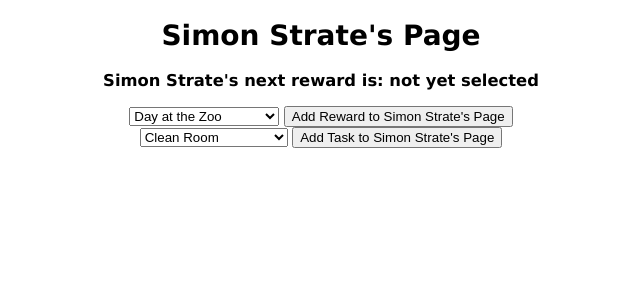
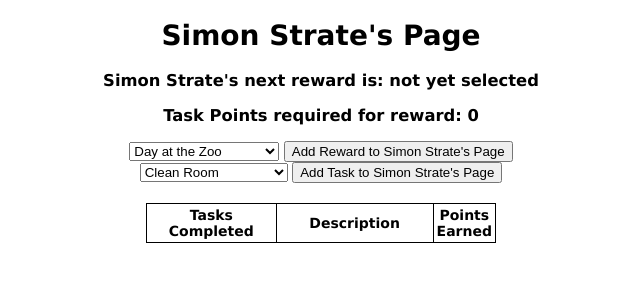
Before and after one commit to casetrait/Project-2-Goodies, a Node server app: page /kids/600000000000000000000007 in a window 1280 px wide. Shown: the part 106-406 px from the top of the page, without its empty margins (319-959 px from the left). Run offline with Node 20, Linux system fonts and the light colour scheme; data comes from the database, SQL or seed files in the repository; lists and menus that the app fills with data are empty; some libraries are stand-ins or nearby versions.

Commit message:
kid tasks subdocument referencing and display setup

```diff
--- a/controllers/kids.js
+++ b/controllers/kids.js
@@ -18,10 +18,11 @@
   }
 
 function show(req, res) {
-    Kid.findById(req.params.id, function(err, kid) {
-        Reward.find({},function(err, rewards) {
-            Task.find({},function(err, tasks) {
+    Kid.findById(req.params.id).populate('tasks').exec(function(err, kid) {
+        Task.find({},function(err, tasks) {
+            Reward.find({},function(err, rewards) {
                 res.render('kids/show', { title: kid.childName+"'s Page", kid, rewards, tasks})
+                console.log(kid)
             })
         })
     })
--- a/models/task.js
+++ b/models/task.js
@@ -1,5 +1,4 @@
 const mongoose = require('mongoose');
-
 const Schema = mongoose.Schema;
 
 const taskSchema = new Schema({
--- a/public/stylesheets/style.css
+++ b/public/stylesheets/style.css
@@ -22,7 +22,7 @@
   margin-right: auto;
 }
 
-#kid-list, #rewards-list, #tasks-list {
+table {
   width: 350px;
   margin-left: auto;
   margin-right: auto;
@@ -67,3 +67,7 @@
 div input {
   width:max-content;
 }
+
+#kid-task-list {
+  margin-top: 20px;
+}
--- a/routes/tasks.js
+++ b/routes/tasks.js
@@ -5,4 +5,6 @@
 router.get('/', tasksCtrl.index)
 router.post('/', tasksCtrl.create)
 
+router.post('/kids/:kidId/tasks', tasksCtrl.addToTasks)
+
 module.exports = router;
--- a/server.js
+++ b/server.js
@@ -27,6 +27,7 @@
 app.use('/kids', kidsRouter);
 app.use('/rewards', rewardsRouter);
 app.use('/tasks', tasksRouter);
+app.use('/', tasksRouter);
 
 // catch 404 and forward to error handler
 app.use(function(req, res, next) {
--- a/views/kids/show.ejs
+++ b/views/kids/show.ejs
@@ -3,22 +3,44 @@
 <h3><%= kid.childName %>'s next reward is:
     <% kid.rewards.title ? kid.rewards.title : kid.rewards.title = "not yet selected" %>
     <%= kid.rewards.title %></h3>
-
-    <!-- reward list -->
-<form action="/kids/<% kid._id %>/rewards" method="POST">
+ <h3>Task Points required for reward: <% kid.rewards.points ? kid.rewards.points : kid.rewards.points = "0" %>
+    <%= kid.rewards.points %></h3>
+    <!-- reward select -->
+<form action="/kids/<%= kid._id %>/rewards" method="POST">
     <select name="rewardId">
         <%- rewards.map(r => `<option value="${r._id}">${r.title}</option>`).join('') %>
     </select>
     <button type="submit">Add Reward to <%= kid.childName %>'s Page</button>
 </form>
 
-    <!-- task list -->
-
-<form action="/kids/<% kid._id %>/tasks" method="POST">
+    <!-- task select -->
+<form action="/kids/<%= kid._id %>/tasks" method="POST">
     <select name="taskId">
         <%- tasks.map(t => `<option value="${t._id}">${t.title}</option>`).join('') %>
     </select>
     <button type="submit">Add Task to <%= kid.childName %>'s Page</button>
 </form>
 
+   <!-- task list -->
+   <table id="kid-task-list">
+    <thead>
+        <tr>
+        <th>Tasks Completed</th>
+        <th class = "description">Description</th>
+        <th>Points<br>Earned</th>
+        </tr>
+    </thead>
+    <tbody>
+    <% kid.tasks.forEach(function(t) { %>
+        <tr>
+            <td><%= t.title %></a></td>
+            <td class = "description"><%= t.description %></td>
+            <td><%= t.points %></td>
+        </tr>
+        <% }); %>
+        </tbody>
+    </table>
+</ul>
+
+
 <%- include('../partials/footer') %>
```
Also changed, not shown: controllers/tasks.js (+11 -0 lines).
